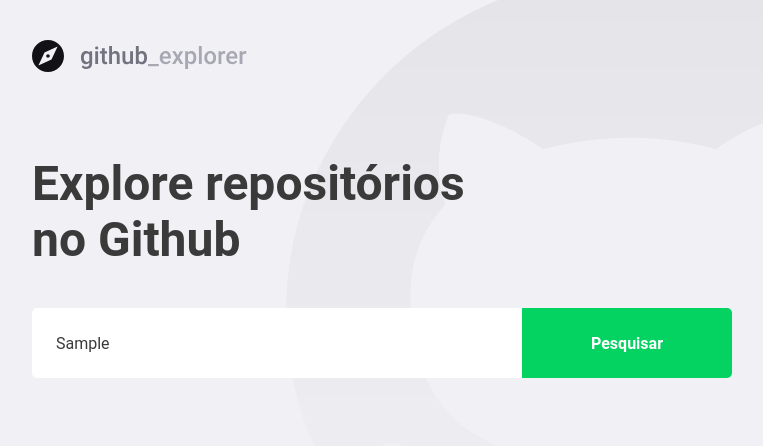
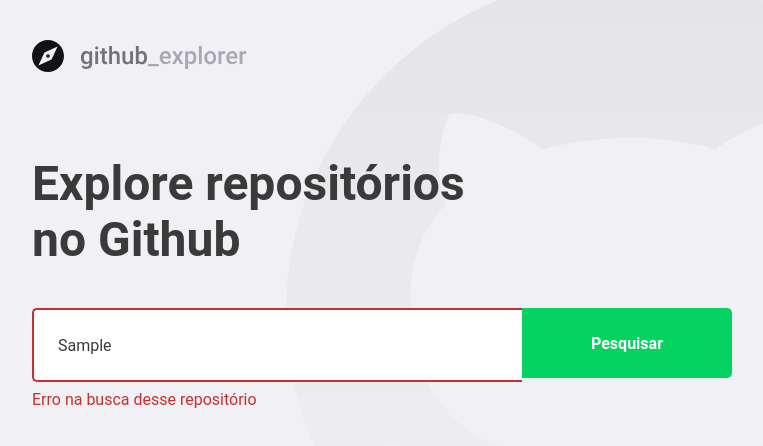
Before and after one commit to maupeba/Github-Explorer, a React (Create React App) app: page / in a window 1280 px wide. Both pictures are taken after typing "Sample" into the empty fields and a click on the button "Pesquisar". Shown: the top 446 px of the page, without its empty margins (128-891 px from the left). Built offline with nearby package versions, Linux system fonts and the light colour scheme; no server answers; the HTML template or start-up script is replaced by a standard one.

Commit message:
erro com busca invalida ---

```diff
--- a/src/pages/Dashboard/index.tsx
+++ b/src/pages/Dashboard/index.tsx
@@ -6,7 +6,7 @@
 
 import logoImg from '../../assets/logo.svg';
 
-import { Title, Form, Repositories } from './styles';
+import { Title, Form, Repositories, Error } from './styles';
 
 interface Repository {
   full_name: string;
@@ -19,6 +19,7 @@
 
 const Dashboard: React.FC = () => {
   const [newRepo, setNewRepo] = useState('');
+  const [inputError, setInputError] = useState('');
   const [repositories, setRepositories] = useState<Repository[]>([]);
 
   async function handleAddRepository(
@@ -26,19 +27,29 @@
   ): Promise<void> {
     event.preventDefault();
 
-    const response = await api.get(`repos/${newRepo}`);
+    if (!newRepo) {
+      setInputError('Digite o autor/nome do repositório');
+      return;
+    }
 
-    const repository = response.data;
+    try {
+      const response = await api.get(`repos/${newRepo}`);
 
-    setRepositories([...repositories, repository]);
-    setNewRepo('');
+      const repository = response.data;
+
+      setRepositories([...repositories, repository]);
+      setNewRepo('');
+      setInputError('');
+    } catch (err) {
+      setInputError('Erro na busca desse repositório');
+    }
   }
 
   return (
     <>
       <img src={logoImg} alt="Github Explorer" />
       <Title>Explore repositórios no Github</Title>
-      <Form onSubmit={handleAddRepository}>
+      <Form hasError={!!inputError} onSubmit={handleAddRepository}>
         <input
           value={newRepo}
           onChange={e => setNewRepo(e.target.value)}
@@ -46,6 +57,8 @@
         />
         <button type="submit">Pesquisar</button>
       </Form>
+
+      {inputError && <Error>{inputError}</Error>}
 
       <Repositories>
         {repositories.map(repository => (
--- a/src/pages/Dashboard/styles.ts
+++ b/src/pages/Dashboard/styles.ts
@@ -1,5 +1,9 @@
-import styled from 'styled-components';
+import styled, { css } from 'styled-components';
 import { shade } from 'polished';
+
+interface FormProps {
+  hasError: boolean;
+}
 
 export const Title = styled.h1`
   font-size: 48px;
@@ -10,7 +14,7 @@
   margin-top: 80px;
 `;
 
-export const Form = styled.form`
+export const Form = styled.form<FormProps>`
   margin-top: 40px;
   max-width: 700px;
 
@@ -23,6 +27,14 @@
     border: 0;
     border-radius: 5px 0 0 5px;
     color: #3a3a3a;
+    border: 2px solid #fff;
+    border-right: 0;
+
+    ${props =>
+      props.hasError &&
+      css`
+        border-color: #c53030;
+      `}
 
     &::placeholder {
       color: #a8a8b3;
@@ -97,3 +109,9 @@
     }
   }
 `;
+
+export const Error = styled.span`
+  display: block;
+  color: #c53030;
+  margin-top: 8px;
+`;
```
